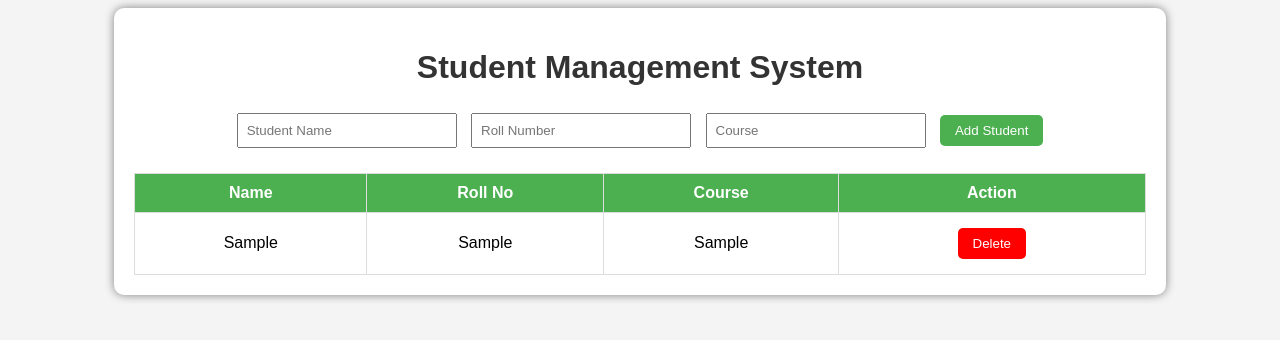
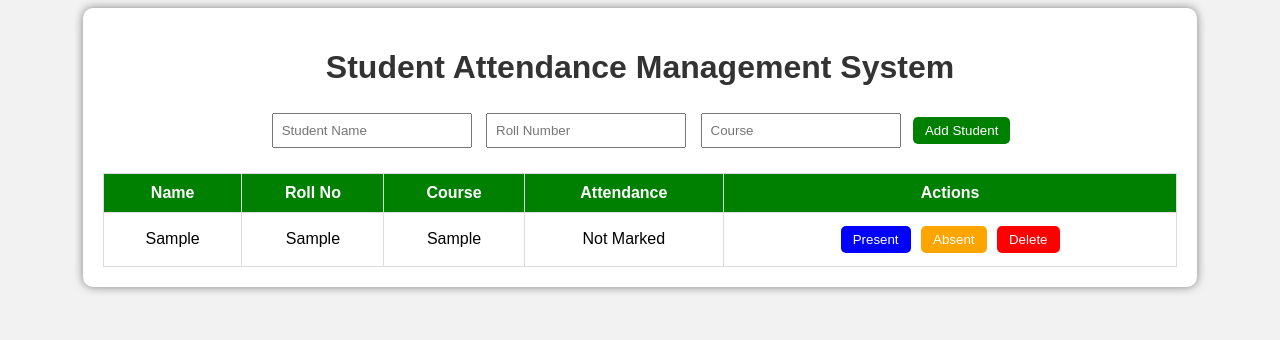
Before and after one commit to sinthiya123-sindhu/Student-management-system-, a plain HTML site: page index.html in a window 1280 px wide. Both pictures are taken after typing "Sample", "Sample", "Sample" into the empty fields and a click on the button "Add Student". Drawn offline with Linux system fonts and the light colour scheme.

Commit message:
Update title and enhance student management UI

```diff
--- a/index.html
+++ b/index.html
@@ -1,20 +1,16 @@
 <!DOCTYPE html>
 <html>
 <head>
-    <title>Student Management System</title>
+    <title>Student & Attendance Management</title>
     <style>
         body {
             font-family: Arial, sans-serif;
-            background-color: #f4f4f4;
+            background-color: #f2f2f2;
             text-align: center;
         }
 
-        h1 {
-            color: #333;
-        }
-
         .container {
-            width: 80%;
+            width: 85%;
             margin: auto;
             background: white;
             padding: 20px;
@@ -22,24 +18,39 @@
             box-shadow: 0px 0px 10px gray;
         }
 
+        h1 {
+            color: #333;
+        }
+
         input {
             padding: 8px;
             margin: 5px;
-            width: 200px;
+            width: 180px;
         }
 
         button {
-            padding: 8px 15px;
-            margin: 5px;
-            background-color: #4CAF50;
-            color: white;
+            padding: 6px 12px;
+            margin: 3px;
             border: none;
             cursor: pointer;
             border-radius: 5px;
+            color: white;
         }
 
-        button:hover {
-            background-color: #45a049;
+        .add-btn {
+            background-color: green;
+        }
+
+        .present-btn {
+            background-color: blue;
+        }
+
+        .absent-btn {
+            background-color: orange;
+        }
+
+        .delete-btn {
+            background-color: red;
         }
 
         table {
@@ -54,24 +65,30 @@
         }
 
         th {
-            background-color: #4CAF50;
+            background-color: green;
             color: white;
         }
 
-        .delete-btn {
-            background-color: red;
+        .present {
+            color: green;
+            font-weight: bold;
+        }
+
+        .absent {
+            color: red;
+            font-weight: bold;
         }
     </style>
 </head>
 <body>
 
 <div class="container">
-        <h1>Student Management System</h1>
+    <h1>Student Attendance Management System</h1>
 
     <input type="text" id="name" placeholder="Student Name">
     <input type="text" id="roll" placeholder="Roll Number">
     <input type="text" id="course" placeholder="Course">
-        <button onclick="addStudent()">Add Student</button>
+    <button class="add-btn" onclick="addStudent()">Add Student</button>
 
     <table id="studentTable">
         <thead>
@@ -79,7 +96,8 @@
                 <th>Name</th>
                 <th>Roll No</th>
                 <th>Course</th>
-                    <th>Action</th>
+                <th>Attendance</th>
+                <th>Actions</th>
             </tr>
         </thead>
         <tbody>
@@ -93,8 +111,8 @@
     let roll = document.getElementById("roll").value;
     let course = document.getElementById("course").value;
 
-        if(name === "" || roll === "" || course === "") {
-            alert("Please fill all fields");
+    if (name === "" || roll === "" || course === "") {
+        alert("Please fill all fields!");
         return;
     }
 
@@ -104,12 +122,28 @@
     newRow.insertCell(0).innerHTML = name;
     newRow.insertCell(1).innerHTML = roll;
     newRow.insertCell(2).innerHTML = course;
-        newRow.insertCell(3).innerHTML =
-            '<button class="delete-btn" onclick="deleteStudent(this)">Delete</button>';
+    newRow.insertCell(3).innerHTML = "<span>Not Marked</span>";
+    newRow.insertCell(4).innerHTML = `
+        <button class="present-btn" onclick="markPresent(this)">Present</button>
+        <button class="absent-btn" onclick="markAbsent(this)">Absent</button>
+        <button class="delete-btn" onclick="deleteStudent(this)">Delete</button>
+    `;
 
     document.getElementById("name").value = "";
     document.getElementById("roll").value = "";
     document.getElementById("course").value = "";
+}
+
+function markPresent(btn) {
+    let row = btn.parentNode.parentNode;
+    let attendanceCell = row.cells[3];
+    attendanceCell.innerHTML = "<span class='present'>Present</span>";
+}
+
+function markAbsent(btn) {
+    let row = btn.parentNode.parentNode;
+    let attendanceCell = row.cells[3];
+    attendanceCell.innerHTML = "<span class='absent'>Absent</span>";
 }
 
 function deleteStudent(btn) {
```
Lines whose indentation alone changed are shown as unchanged.
